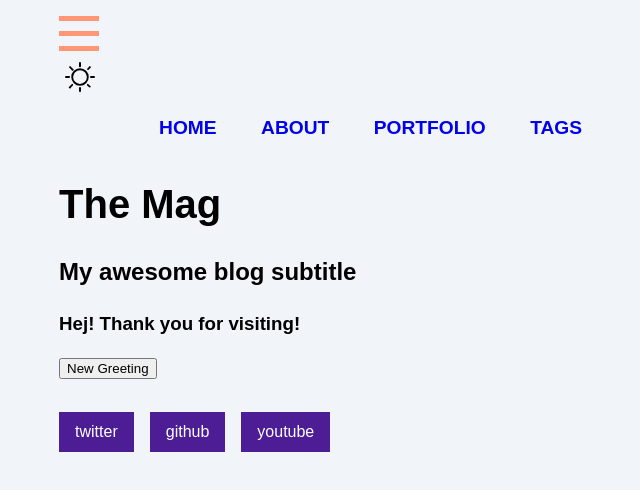
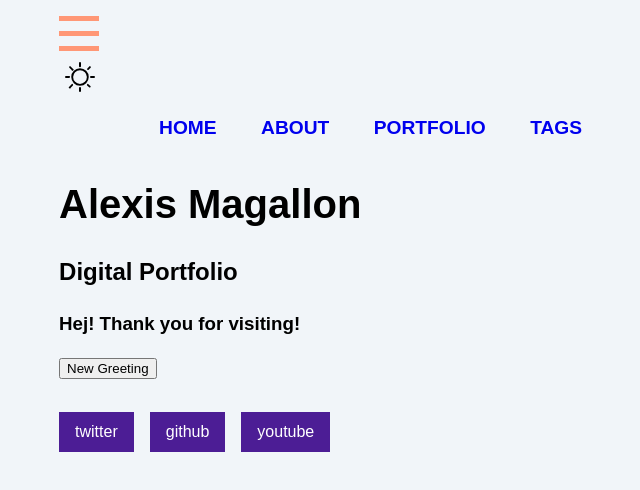
Before and after one commit to amagallon41/NewDigitalGarden, an Astro site: page / in a window 1280 px wide. Shown: the whole page, without its empty margins (241-881 px from the left). Built offline with nearby package versions, Linux system fonts and the light colour scheme; Astro itself is replaced by a stand-in of ours.

Commit message:
small changes

```diff
--- a/src/pages/index.astro
+++ b/src/pages/index.astro
@@ -6,10 +6,10 @@ import Header from '../components/Header.astro';
 import Footer from '../components/Footer.astro';
 import Greeting from '../components/Greeting';
 
-const title = 'The Mag';
+const title = 'Alexis Magallon';
 ---
 
 <BaseLayout pageTitle={title}>
-	<h2>My awesome blog subtitle</h2>
+	<h2>Digital Portfolio</h2>
   <Greeting client:load messages={["Hej", "Hallo", "Hola", "Habari"]} />
   </BaseLayout>
```
